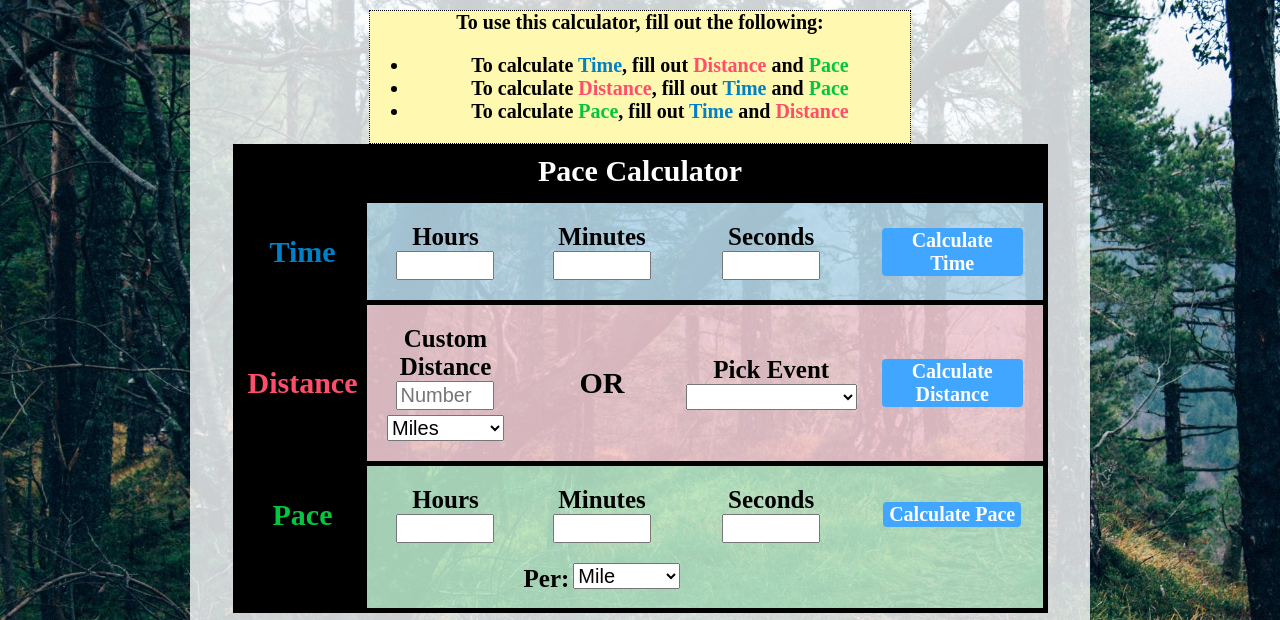
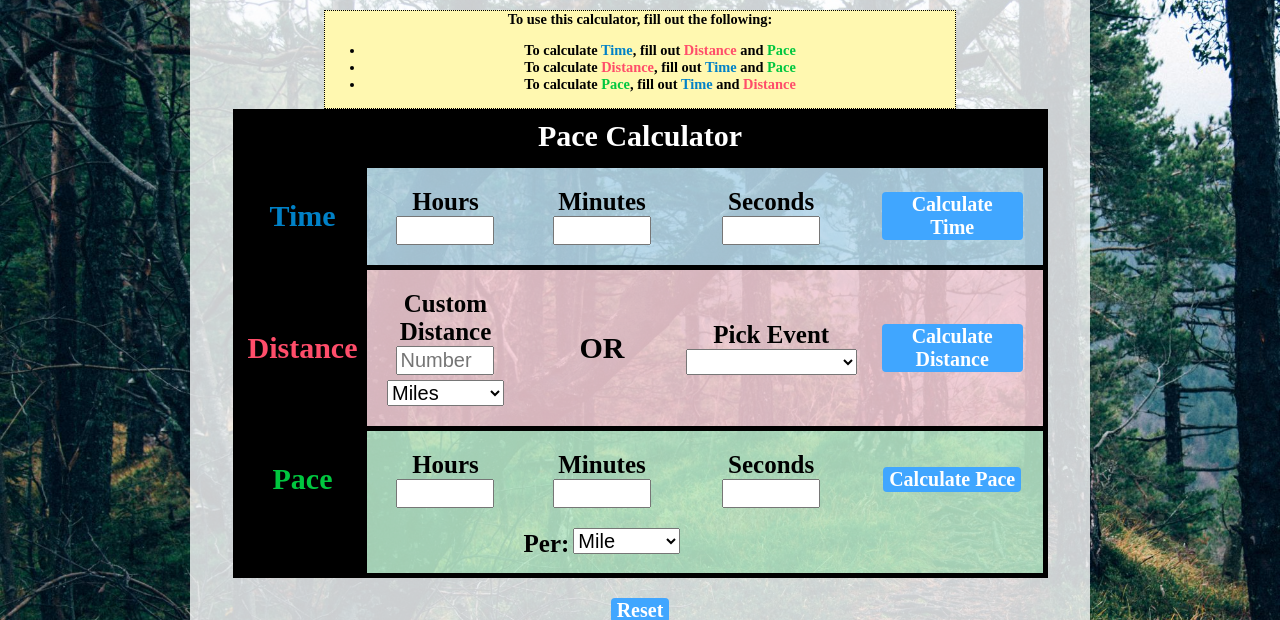
Before and after one commit to M-Catha/paceCalculator, a PHP site: page / in a window 1280 px wide. Shown: the part 91-711 px from the top of the page. Run offline with PHP 8.4, Linux system fonts and the light colour scheme; some libraries are stand-ins or nearby versions; some web fonts are replaced.

Commit message:
Update index.css

```diff
--- a/css/index.css
+++ b/css/index.css
@@ -25,11 +25,11 @@ body {
 }
 
 .usage {
-	width:60%;
+	width:70%;
 	margin:10px auto 0 auto;
 	border:1px black dotted;
 	background:rgb(255, 248, 176);
-	font-size:20px;
+	font-size:0.90em;
 }
 
 .divTable {
```
